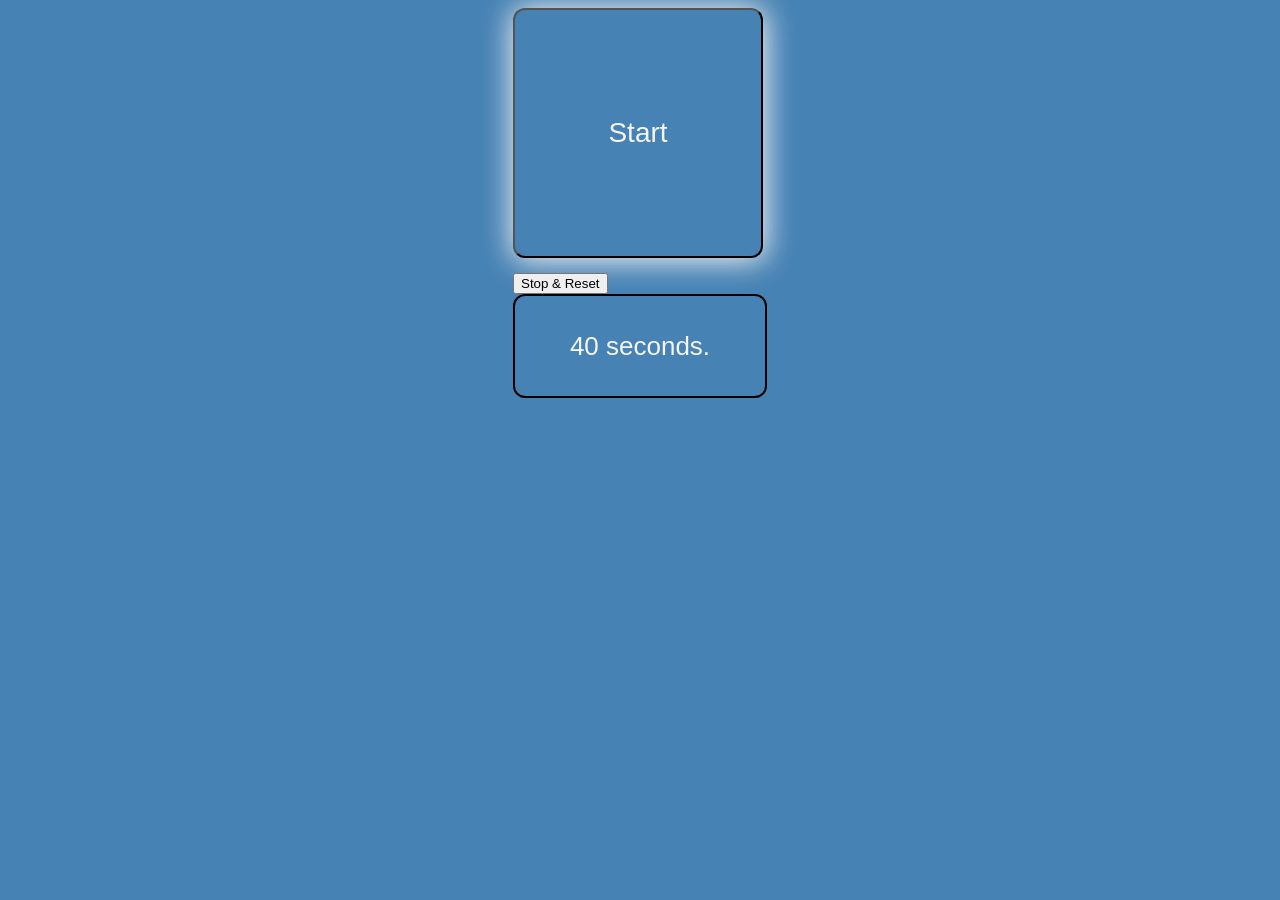
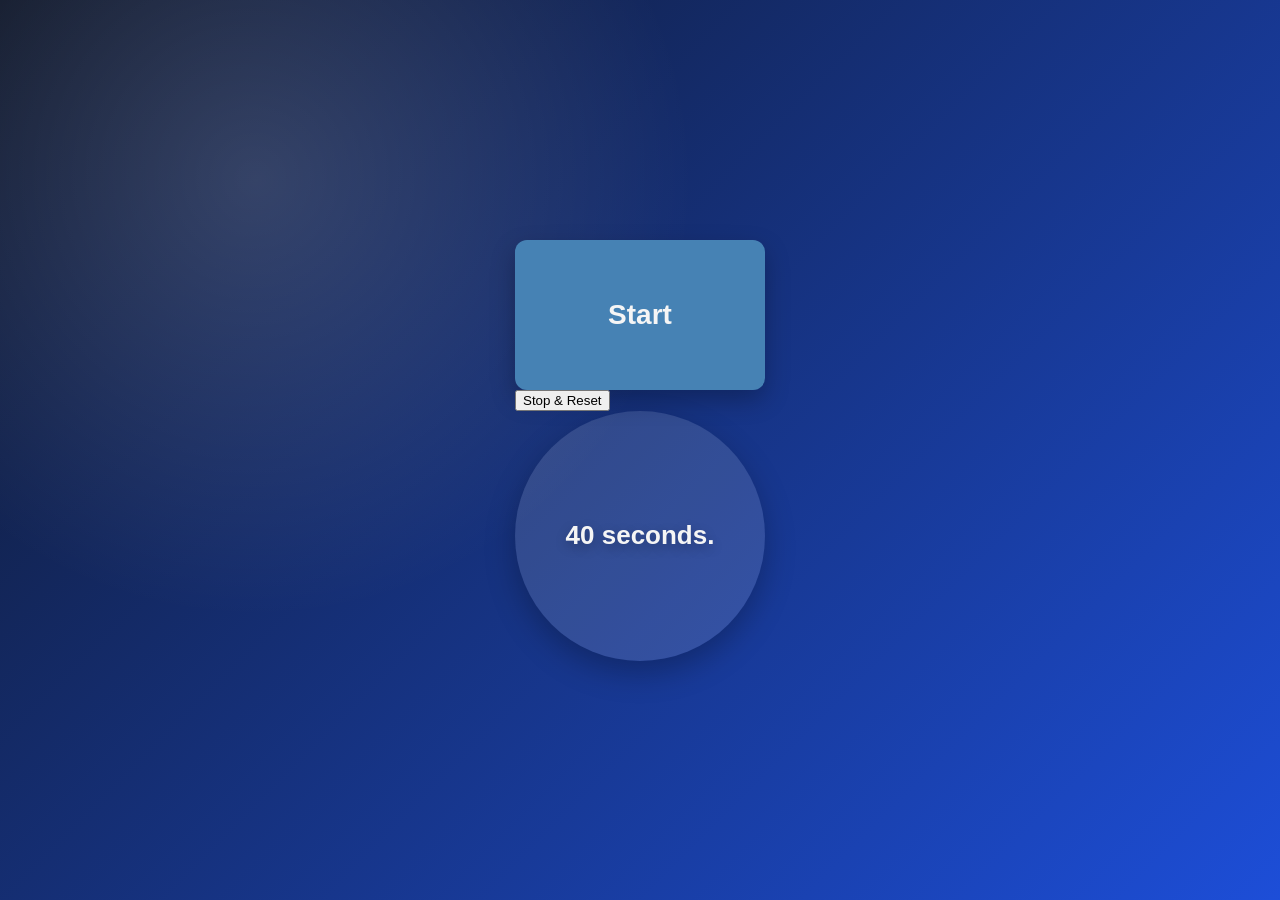

Extensive changes

--- a/styles.css
+++ b/styles.css
@@ -1,30 +1,101 @@
+body {
+  box-sizing: border-box;
+  margin: 0;
+  padding: 16px;
+  font-family: "Segoe", sans-serif;
+}
+
 html {
-  background-color: steelblue;
-  color: whitesmoke;
+  margin: 0;
+  min-height: 100vh;
   display: flex;
   justify-content: center;
+  align-items: center;
+  /* Note: Background went from steelblue, to a linear gradient, to a 
+  radial gradient over a linear gradient. The radial gradient is a 
+  subtle effect that adds some visual interest to the background 
+  without being too distracting. The linear gradient provides a 
+  smooth transition between two colors, creating a more dynamic 
+  and visually appealing background. */
+  /* background-color: steelblue; */
+  /* background: linear-gradient(135deg, #0f172a, #1d4ed8); */
+  background:
+    radial-gradient(
+      circle at 20% 20%,
+      rgba(255, 255, 255, 0.15),
+      transparent 35%
+    ),
+    linear-gradient(135deg, #0f172a, #1d4ed8);
+  color: whitesmoke;
+}
+
+.timer-card {
+  display: flex;
+  flex-direction: column;
+  align-items: center;
+  justify-content: center;
+  gap: 16px;
+  padding: 20px;
+  border: 1px solid rgba(255, 255, 255, 0.22);
+  border-radius: 20px;
+  background: rgba(0, 0, 0, 0.08);
+  box-shadow: 0px 14px 35px rgba(0, 0, 0, 0.25);
+  /* Soften background behind card, card stands out more */
+  backdrop-filter: blur(10px);
 }
 
 #start {
   background-color: steelblue;
   color: whitesmoke;
-  box-shadow: 1px 1px 30px 2px whitesmoke;
+  cursor: pointer;
+  box-shadow: 0px 10px 24px rgba(0, 0, 0, 0.25);
   font-family: "Segoe", sans-serif;
-  font-size: 28px;
-  width: 250px;
-  height: 250px;
-  margin-bottom: 15px;
+  font-weight: 600;
+  /* font-size: 28px; */
+  font-size: clamp(1.25rem, 5vw, 28px);
+  /* width: 250px; */
+  width: min(90vw, 250px);
+  /* height: 150px; */
+  height: clamp(72px, 18vw, 150px);
+  border: none;
   border-radius: 12px;
+  /* button changes smoothly over time when hovered or clicked */
+  transition:
+    transform 0.2s ease,
+    box-shadow 0.2s ease,
+    background-color 0.3s ease;
+}
+
+#start:hover {
+  transform: translateY(-2px);
+  box-shadow: 0px 8px 20px rgba(0, 0, 0, 0.25);
+}
+
+#start:active {
+  transform: translateY(1px) scale(0.99);
 }
 
 #display {
+  background-color: rgba(255, 255, 255, 0.12);
+  border: none;
+  box-shadow: 0 12px 30px rgba(0, 0, 0, 0.25);
   display: flex;
-  font-family: "Segoe", sans-serif;
-  font-size: 26px;
-  border: 2px solid black;
-  width: 250px;
-  height: 100px;
+  text-align: center;
+  /* font-family: "Segoe", sans-serif; */
+  /* font-size: 26px; */
+  font-weight: 600;
+  font-size: clamp(1.5rem, 6vw, 26px);
+  text-shadow: 0 4px 12px rgba(0, 0, 0, 0.25);
+  /* width: 250px; */
+  width: min(90vw, 250px);
+  /* height: 250px; */
+  /* height: clamp(200px, 55vw, 250px); */
+  aspect-ratio: 1 / 1; /* to make a cirlce */
   align-items: center;
   justify-content: center;
-  border-radius: 12px;
+  border-radius: 50%; /* make a circle */
+  transition:
+    background-color 0.3s ease,
+    color 0.3s ease,
+    font-weight 0.2s ease;
 }
